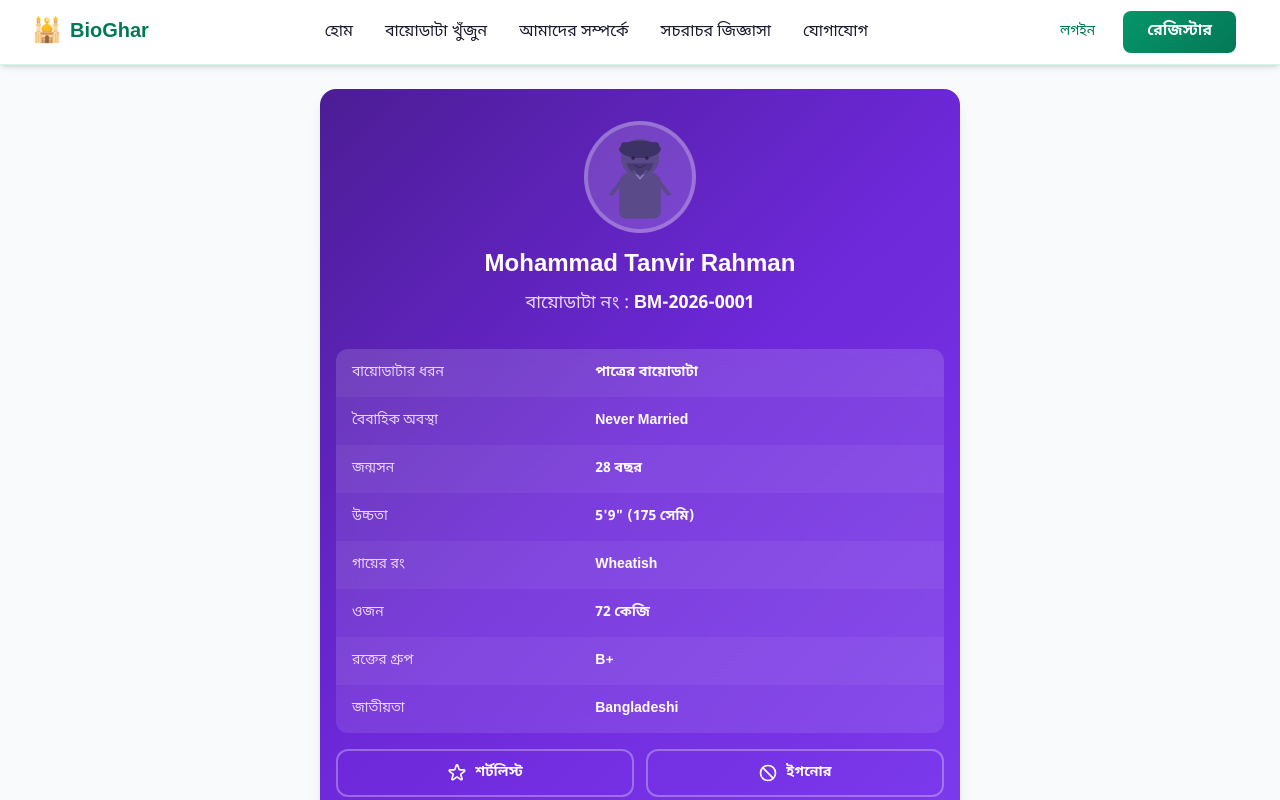
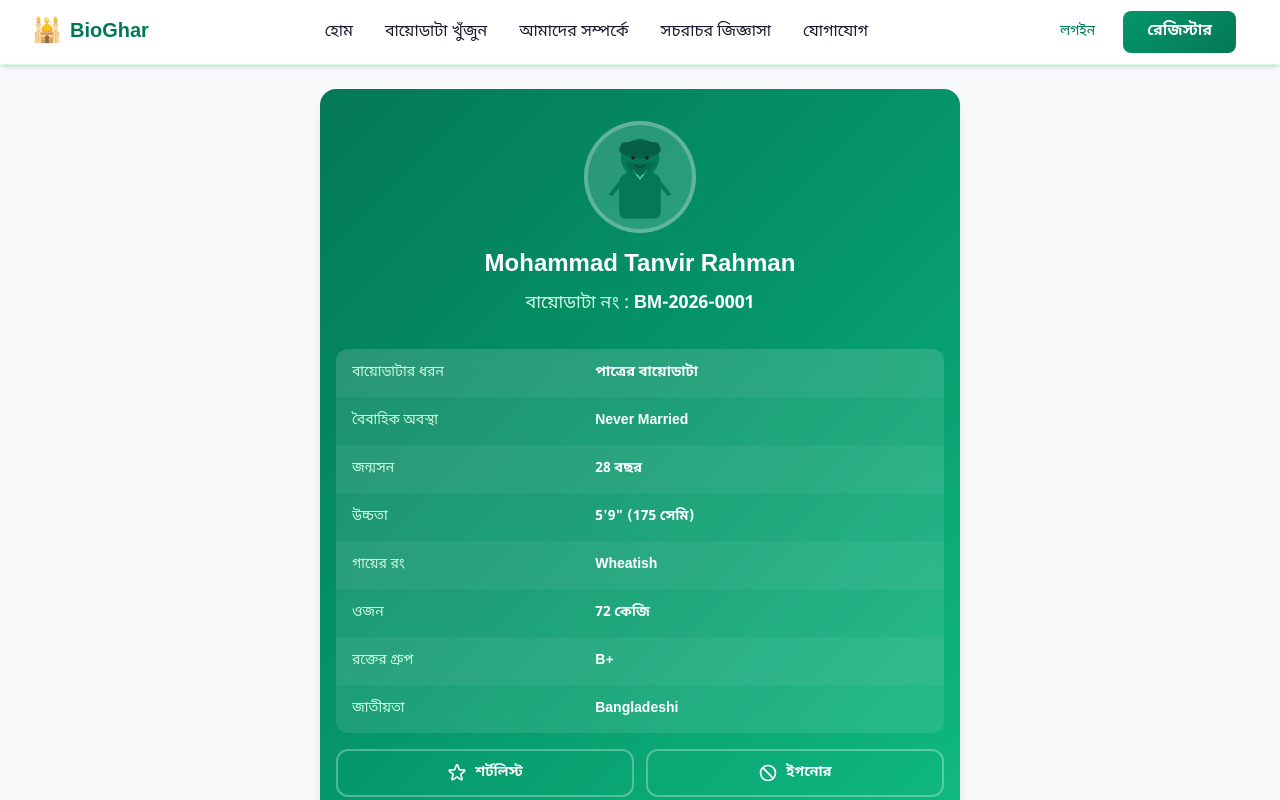
Before and after one commit to mdkanokmiah232-arch/BioGhar, a Next.js app: page /biodata/1 in a window 1280 px wide. Shown: the top 800 px of the page. Built offline with nearby package versions, Linux system fonts and the light colour scheme.

Commit message:
fix: biodata card + icons — emerald green theme matching logo

```diff
--- a/src/app/biodata/[id]/page.tsx
+++ b/src/app/biodata/[id]/page.tsx
@@ -10,23 +10,23 @@ function MaleIcon() {
   return (
     <svg viewBox="0 0 120 120" className="w-full h-full">
       {/* Head */}
-      <circle cx="60" cy="38" r="22" fill="#5B4A8A"/>
+      <circle cx="60" cy="38" r="22" fill="#047857"/>
       {/* Topi */}
-      <ellipse cx="60" cy="28" rx="24" ry="10" fill="#3D3266"/>
-      <rect x="38" y="20" width="44" height="12" rx="4" fill="#3D3266"/>
+      <ellipse cx="60" cy="28" rx="24" ry="10" fill="#065f46"/>
+      <rect x="38" y="20" width="44" height="12" rx="4" fill="#065f46"/>
       {/* Face */}
-      <circle cx="52" cy="38" r="2" fill="#2D2040"/>
-      <circle cx="68" cy="38" r="2" fill="#2D2040"/>
-      <path d="M54 46 Q60 52 66 46" fill="none" stroke="#2D2040" strokeWidth="1.5" strokeLinecap="round"/>
+      <circle cx="52" cy="38" r="2" fill="#1a1a2e"/>
+      <circle cx="68" cy="38" r="2" fill="#1a1a2e"/>
+      <path d="M54 46 Q60 52 66 46" fill="none" stroke="#1a1a2e" strokeWidth="1.5" strokeLinecap="round"/>
       {/* Body - Punjabi */}
-      <path d="M36 65 C36 58 48 52 60 52 C72 52 84 58 84 65 L84 100 C84 105 80 108 76 108 L44 108 C40 108 36 105 36 100Z" fill="#5B4A8A"/>
+      <path d="M36 65 C36 58 48 52 60 52 C72 52 84 58 84 65 L84 100 C84 105 80 108 76 108 L44 108 C40 108 36 105 36 100Z" fill="#047857"/>
       {/* Collar */}
-      <path d="M52 52 L60 62 L68 52" fill="none" stroke="#8B7AB8" strokeWidth="2"/>
+      <path d="M52 52 L60 62 L68 52" fill="none" stroke="#34d399" strokeWidth="2"/>
       {/* Arms */}
-      <path d="M36 65 L24 80 L28 82 L38 70" fill="#5B4A8A"/>
-      <path d="M84 65 L96 80 L92 82 L82 70" fill="#5B4A8A"/>
+      <path d="M36 65 L24 80 L28 82 L38 70" fill="#047857"/>
+      <path d="M84 65 L96 80 L92 82 L82 70" fill="#047857"/>
       {/* Beard */}
-      <path d="M44 44 Q48 56 60 58 Q72 56 76 44" fill="#3D3266" opacity="0.6"/>
+      <path d="M44 44 Q48 56 60 58 Q72 56 76 44" fill="#065f46" opacity="0.6"/>
     </svg>
   );
 }
@@ -35,30 +35,30 @@ function FemaleIcon() {
   return (
     <svg viewBox="0 0 120 140" className="w-full h-full">
       {/* Hijab */}
-      <ellipse cx="60" cy="40" rx="30" ry="32" fill="#7C3AED"/>
+      <ellipse cx="60" cy="40" rx="30" ry="32" fill="#059669"/>
       {/* Face */}
       <ellipse cx="60" cy="42" rx="18" ry="20" fill="#D4A574"/>
       {/* Eyes */}
-      <circle cx="52" cy="40" r="2.5" fill="#2D2040"/>
-      <circle cx="68" cy="40" r="2.5" fill="#2D2040"/>
+      <circle cx="52" cy="40" r="2.5" fill="#1a1a2e"/>
+      <circle cx="68" cy="40" r="2.5" fill="#1a1a2e"/>
       {/* Eyebrows */}
-      <path d="M48 36 Q52 34 56 36" fill="none" stroke="#2D2040" strokeWidth="1.2"/>
-      <path d="M64 36 Q68 34 72 36" fill="none" stroke="#2D2040" strokeWidth="1.2"/>
+      <path d="M48 36 Q52 34 56 36" fill="none" stroke="#1a1a2e" strokeWidth="1.2"/>
+      <path d="M64 36 Q68 34 72 36" fill="none" stroke="#1a1a2e" strokeWidth="1.2"/>
       {/* Smile */}
-      <path d="M54 48 Q60 54 66 48" fill="none" stroke="#2D2040" strokeWidth="1.5" strokeLinecap="round"/>
+      <path d="M54 48 Q60 54 66 48" fill="none" stroke="#1a1a2e" strokeWidth="1.5" strokeLinecap="round"/>
       {/* Body - Kameez */}
-      <path d="M32 72 C32 62 44 56 60 56 C76 56 88 62 88 72 L88 130 C88 135 84 138 80 138 L40 138 C36 138 32 135 32 130Z" fill="#7C3AED"/>
+      <path d="M32 72 C32 62 44 56 60 56 C76 56 88 62 88 72 L88 130 C88 135 84 138 80 138 L40 138 C36 138 32 135 32 130Z" fill="#059669"/>
       {/* Neckline */}
-      <path d="M50 56 L60 66 L70 56" fill="none" stroke="#9F7AEA" strokeWidth="1.5"/>
+      <path d="M50 56 L60 66 L70 56" fill="none" stroke="#6ee7b7" strokeWidth="1.5"/>
       {/* Arms */}
-      <path d="M32 72 L20 90 L24 92 L34 78" fill="#7C3AED"/>
-      <path d="M88 72 L100 90 L96 92 L86 78" fill="#7C3AED"/>
+      <path d="M32 72 L20 90 L24 92 L34 78" fill="#059669"/>
+      <path d="M88 72 L100 90 L96 92 L86 78" fill="#059669"/>
       {/* Hands */}
       <circle cx="22" cy="92" r="5" fill="#D4A574"/>
       <circle cx="98" cy="92" r="5" fill="#D4A574"/>
       {/* Dupatta */}
-      <path d="M30 58 Q25 80 30 120" fill="none" stroke="#9F7AEA" strokeWidth="3" opacity="0.6"/>
-      <path d="M90 58 Q95 80 90 120" fill="none" stroke="#9F7AEA" strokeWidth="3" opacity="0.6"/>
+      <path d="M30 58 Q25 80 30 120" fill="none" stroke="#6ee7b7" strokeWidth="3" opacity="0.6"/>
+      <path d="M90 58 Q95 80 90 120" fill="none" stroke="#6ee7b7" strokeWidth="3" opacity="0.6"/>
     </svg>
   );
 }
@@ -84,13 +84,13 @@ export default async function BiodataDetailPage({ params }: { params: Promise<{
       <div className="max-w-2xl mx-auto px-4 py-6">
 
         {/* Main Profile Card */}
-        <div className="rounded-2xl overflow-hidden shadow-lg" style={{ background: "linear-gradient(135deg, #4c1d95 0%, #6d28d9 50%, #7c3aed 100%)" }}>
+        <div className="rounded-2xl overflow-hidden shadow-lg" style={{ background: "linear-gradient(135deg, #047857 0%, #059669 50%, #10b981 100%)" }}>
           <div className="text-center py-8 px-6">
             <div className="w-28 h-28 mx-auto mb-4 rounded-full bg-white/15 border-4 border-white/25 flex items-center justify-center overflow-hidden">
               {isGroom ? <MaleIcon /> : <FemaleIcon />}
             </div>
             <h1 className="text-2xl font-bold text-white mb-2">{biodata.name}</h1>
-            <div className="text-lg text-purple-200 font-medium">
+            <div className="text-lg text-emerald-100 font-medium">
               বায়োডাটা নং : <span className="font-bold text-white">{biodata.biodataCode}</span>
             </div>
           </div>
@@ -110,7 +110,7 @@ export default async function BiodataDetailPage({ params }: { params: Promise<{
                   ["জাতীয়তা", biodata.nationality],
                 ].map(([label, value], i) => (
                   <tr key={i} className={i % 2 === 0 ? "bg-white/5" : ""}>
-                    <td className="py-3.5 px-4 text-purple-200 font-medium w-2/5">{label}</td>
+                    <td className="py-3.5 px-4 text-emerald-100 font-medium w-2/5">{label}</td>
                     <td className="py-3.5 px-4 text-white font-semibold">{value}</td>
                   </tr>
                 ))}
```
